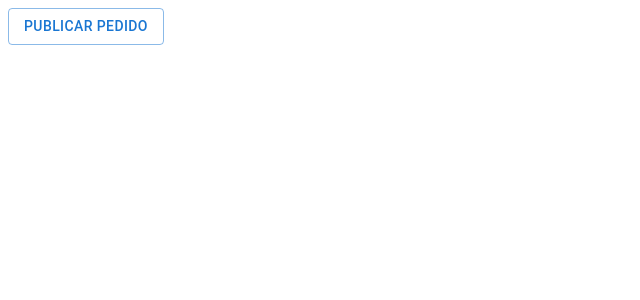
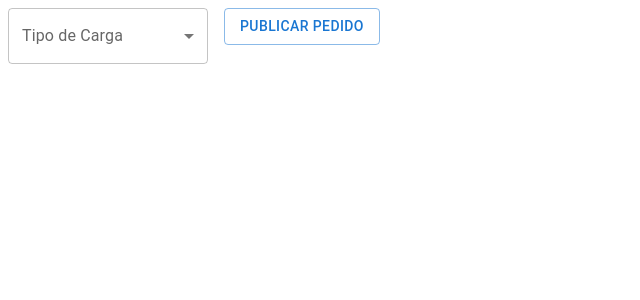
Before and after one commit to miligaliano/2024_ICS_4K3_G2, a Next.js app in the folder 2024_ISW_4K3/Trabajos/Resolucion Practico/Resolucion_TP6_UserStories_G2_4k3_2024/frontend/: page / in a window 1280 px wide. Shown: the top 300 px of the page, without its empty margins (0-640 px from the left). Built offline with nearby package versions, Linux system fonts and the light colour scheme.

Commit message:
Se agrega cmbox para tipos de carga

```diff
--- a/2024_ISW_4K3/Trabajos/Resolucion Practico/Resolucion_TP6_UserStories_G2_4k3_2024/frontend/src/app/page.tsx
+++ b/2024_ISW_4K3/Trabajos/Resolucion Practico/Resolucion_TP6_UserStories_G2_4k3_2024/frontend/src/app/page.tsx
@@ -1,12 +1,15 @@
 'use client';
 
 import { postPublicarPedido } from "@/services/publicacionService";
-import { Button, Grid, Typography } from "@mui/material";
+import { Box, Button, FormControl, Grid, InputLabel, MenuItem, Select, SelectChangeEvent, Typography } from "@mui/material";
 import { useState } from "react";
 
 
 
 export default function Page() {
+    const [tipoCarga, setTipoCarga] = useState('');
+
+
     const [datos, setDatos] = useState<string>("")
 
 
@@ -20,12 +23,41 @@ export default function Page() {
         }
     }
 
+    const handleChange = (event: SelectChangeEvent) => {
+        setTipoCarga(event.target.value as string);
+      };
+
     return <div>
         <Grid container spacing={2}>
-            <Grid item>
+
+
+            <Grid  item>
+            <Box  sx={{ minWidth: 200 }}>
+                <FormControl fullWidth >
+                <InputLabel >Tipo de Carga</InputLabel>
+                <Select
+                    labelId="demo-simple-select-label"
+                    id="demo-simple-select"
+                    value={tipoCarga}
+                    label="Tipo de Carga"
+                    onChange={handleChange}
+                    >
+                    <MenuItem value={10}>Documentacion</MenuItem>
+                    <MenuItem value={20}>Paquete</MenuItem>
+                    <MenuItem value={30}>Granos</MenuItem>
+                    <MenuItem value={30}>Hacienda</MenuItem>
+                </Select>
+                </FormControl>
+
+            </Box>
+        </Grid>
+
+        <Grid item>
             <Button variant="outlined" onClick={publicarPedido}> Publicar pedido</Button>
             <Typography variant="h1"> {datos} </Typography>
             </Grid>
+
+
         </Grid>
     </div>
   }
```
